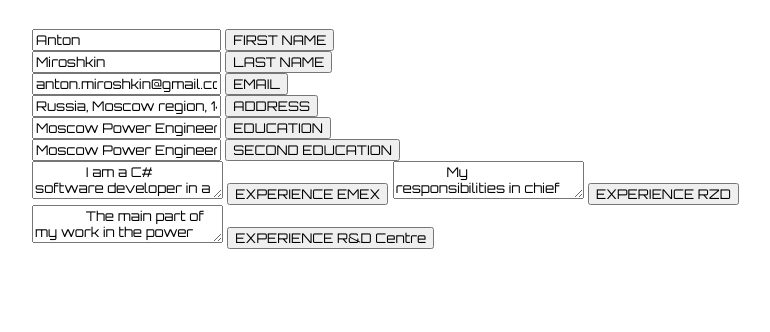
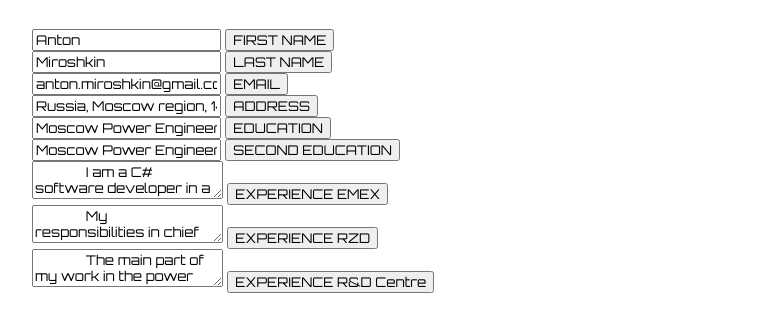
Before and after one commit to miroshkin/miroshkin.github.io, a website: page projects/denmark.html in a window 1280 px wide. Shown: the part 136-468 px from the top of the page, without its empty margins (208-978 px from the left). Drawn offline with Linux system fonts and the light colour scheme.

Commit message:
Added page breaks

```diff
--- a/projects/denmark.html
+++ b/projects/denmark.html
@@ -79,7 +79,7 @@
               •	Created counterfeit detection service resulting in automatic supply penalty processing
               •	Improved and refactored codebase reducing production errors number by 90%"
             </textarea>
-          <button onclick="myFunction('experience-emex')">EXPERIENCE EMEX</button>
+          <button onclick="myFunction('experience-emex')">EXPERIENCE EMEX</button><br>
           <textarea id="experience-rzd">
               My responsibilities in chief designer department were the support and development of SCADA
               system modules and electronic documentation web application.
@@ -95,7 +95,7 @@
               •	Added new product feature expanding SCADA system connectivity options
               •	Planned five-year goals and road map for operation"
             </textarea>
-          <button onclick="myFunction('experience-rzd')">EXPERIENCE RZD</button>
+          <button onclick="myFunction('experience-rzd')">EXPERIENCE RZD</button> <br>
           <textarea id="experience-rnd">
               The main part of my work in the power networks department was investigation and
               searching for new ways for artificial intelligence and natural language processing
```
